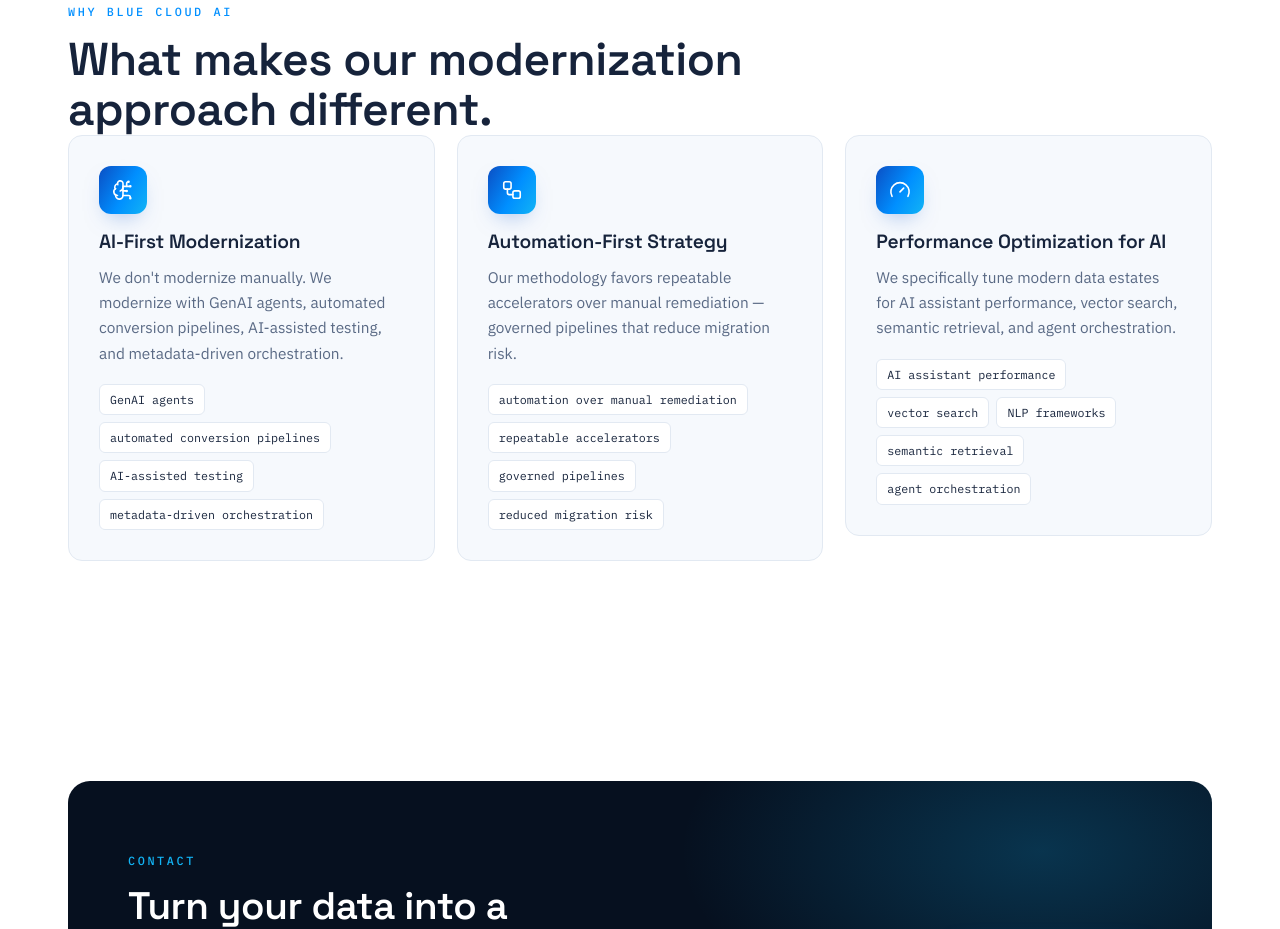
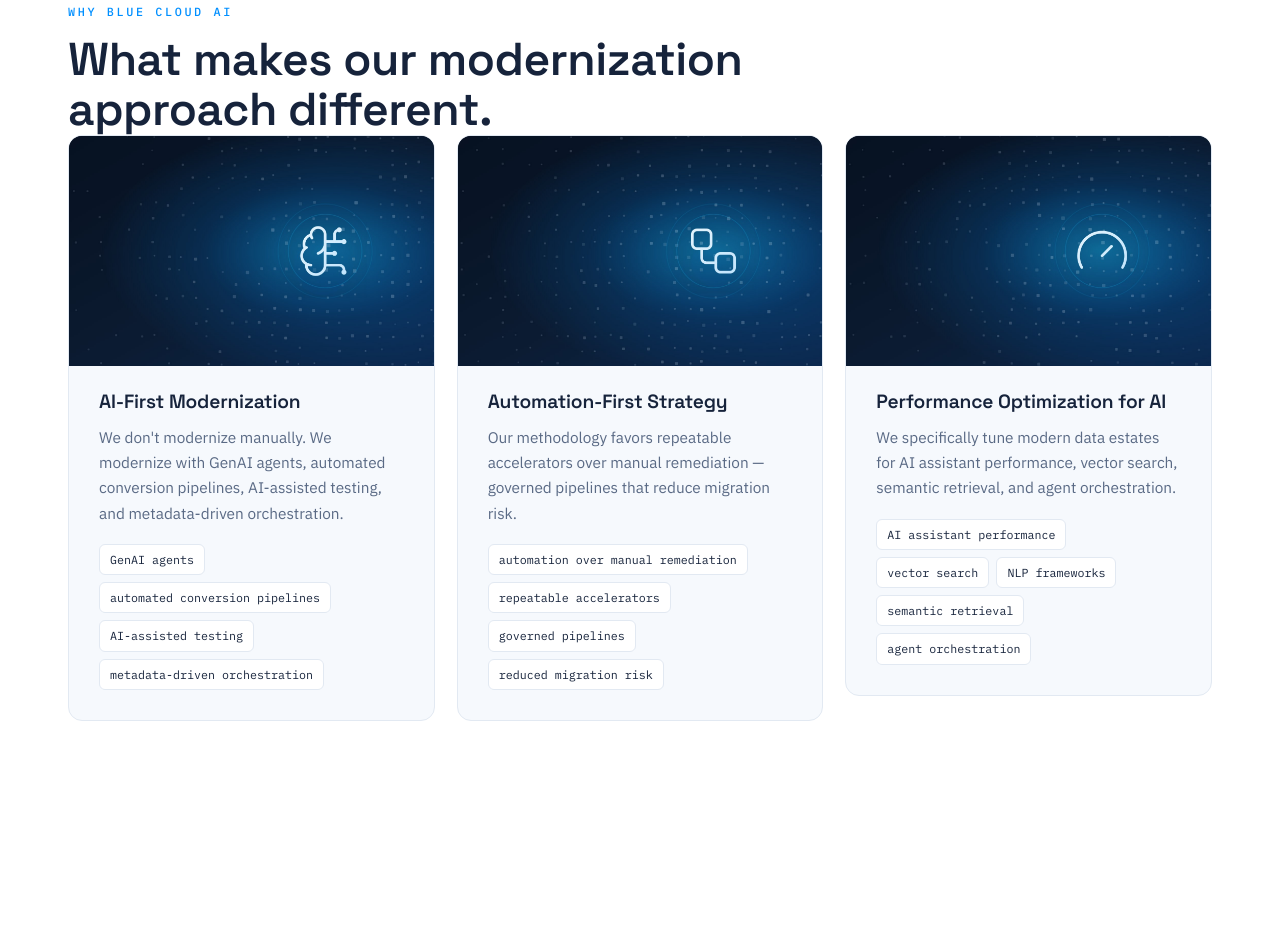
Before and after one commit to ramanasankarv/bc, a Next.js app: page /about in a window 1280 px wide. Shown: the part 1680-2609 px from the top of the page. Built offline with nearby package versions, Linux system fonts and the light colour scheme.

Commit message:
images added

```diff
--- a/app/about/page.tsx
+++ b/app/about/page.tsx
@@ -4,7 +4,7 @@ import Reveal from "../components/Reveal";
 import SectionHead from "../components/SectionHead";
 import CTABand from "../components/CTABand";
 import { whoWeAre, company, differentiators } from "../lib/content";
-import { whoWeAreIcons, differentiatorIcons } from "../lib/sectionIcons";
+import { whoWeAreIcons, differentiatorImages } from "../lib/sectionIcons";
 
 export const metadata: Metadata = {
   title: "About",
@@ -90,14 +90,13 @@ export default function AboutPage() {
             title="What makes our modernization approach different."
           />
           <div className="diff-grid">
-            {differentiators.map((d, i) => {
-              const Icon = differentiatorIcons[i];
-              return (
+            {differentiators.map((d, i) => (
               <Reveal key={d.title}>
-                <div className="diff">
-                  <div className="icon-badge">
-                    <Icon size={22} strokeWidth={1.75} />
+                <div className="diff has-img">
+                  <div className="card-img">
+                    <Image src={differentiatorImages[i]} alt="" width={800} height={450} />
                   </div>
+                  <div className="card-body">
                     <h3>{d.title}</h3>
                     <p>{d.body}</p>
                     <ul>
@@ -106,9 +105,9 @@ export default function AboutPage() {
                       ))}
                     </ul>
                   </div>
+                </div>
               </Reveal>
-              );
-            })}
+            ))}
           </div>
         </div>
       </section>
```
Lines whose indentation alone changed are shown as unchanged.
